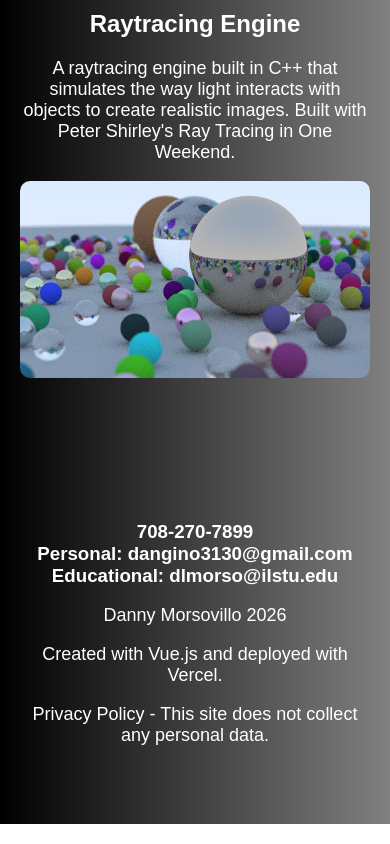
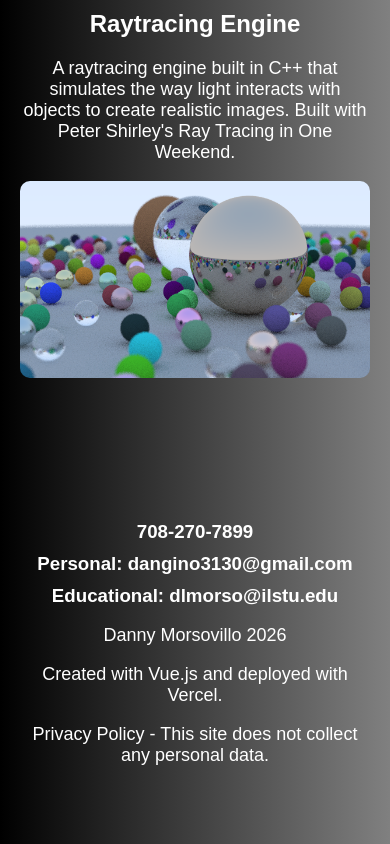
Before and after one commit to dannymorsovillo/personal-website, a Vue app: page / in a window 390 px wide. Shown: the part 2666-3510 px from the top of the page. Built offline with nearby package versions, Linux system fonts and the light colour scheme.

Commit message:
ensured vertical stack of contact info on mobile

```diff
--- a/src/components/App.vue
+++ b/src/components/App.vue
@@ -339,6 +339,11 @@ export default{
         height: 400px;
     }
 
+     #contact li {
+        display: block;
+        margin: 10px;
+    }
+
 
 }
 
```
